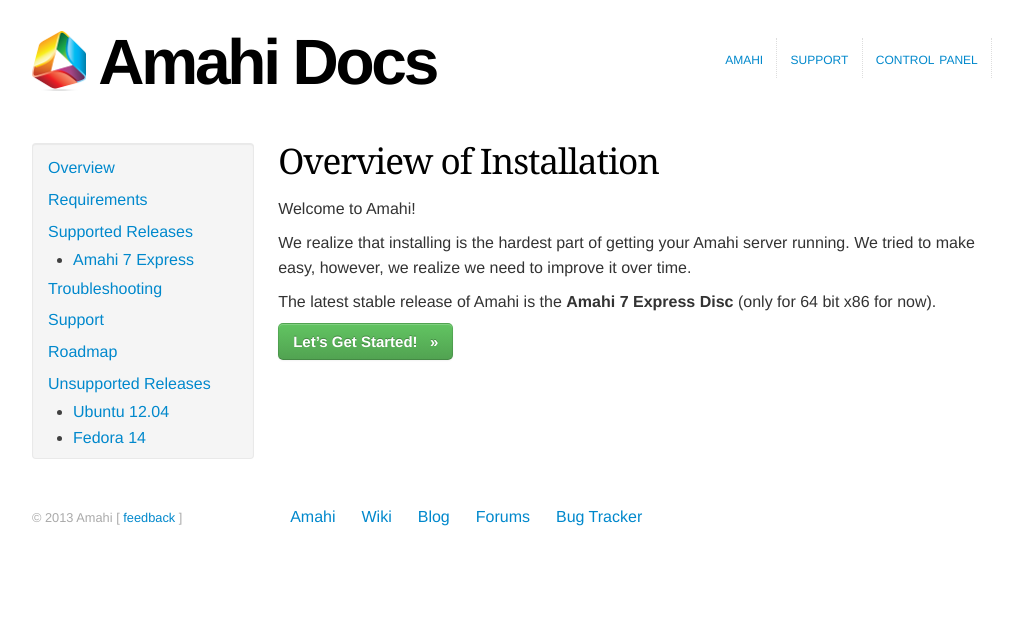
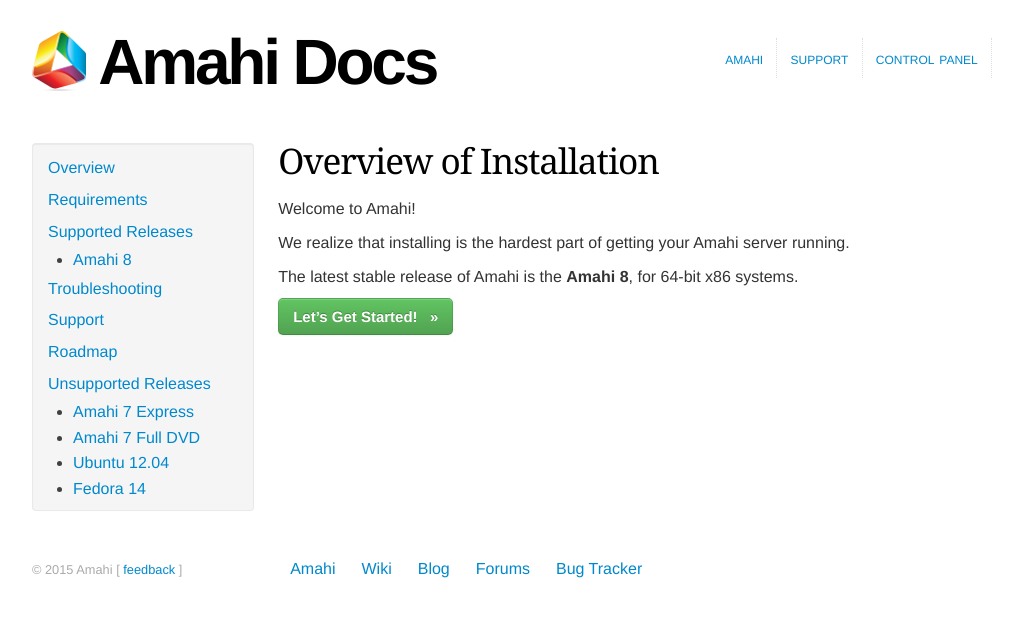
Before and after one commit to amahi/docs, a Jekyll site: the page built from index.md, in a window 1280 px wide. Shown: the top 617 px of the page, without its empty margins (128-1151 px from the left). Built offline with Jekyll 4.4.1, drawn with Linux system fonts in a browser that asks for light colours; nearby versions of some CDN libraries.

```diff
--- a/404.html
+++ b/404.html
@@ -57,7 +57,7 @@
 
     <div class="row Footer">
       <div class="span12">
-	      &copy; 2013 <a href="http://www.amahi.org/">Amahi</a> | <a href="http://wiki.amahi.org/">Wiki</a> | <a href="http://blog.amahi.org/">Blog</a> | <a href="http://forums.amahi.org/">Forums</a> | <a href="http://bugs.amahi.org/">Bug Tracker</a>
+	      &copy; 2015 <a href="http://www.amahi.org/">Amahi</a> | <a href="http://wiki.amahi.org/">Wiki</a> | <a href="http://blog.amahi.org/">Blog</a> | <a href="http://forums.amahi.org/">Forums</a> | <a href="http://bugs.amahi.org/">Bug Tracker</a>
       </div>
     </div>
   </div>
--- a/_includes/footer.html
+++ b/_includes/footer.html
@@ -3,7 +3,7 @@
     <div class="row-fluid Footer">
 
 	<div class="span3 first copyright">
-		&copy; 2013 Amahi
+		&copy; 2015 Amahi
 		[ <a href="https://github.com/amahi/docs" target="_blank">feedback</a> ]
 	</div>
 
--- a/_layouts/homepage.html
+++ b/_layouts/homepage.html
@@ -12,7 +12,7 @@
 				<li{% if page.current == 'releases' %} class="active"{% endif %}>
 				<a>Supported Releases</a>
 				<ul>
-					<li><a href="amahi-7-express.html">Amahi 7 Express</a></li>
+					<li><a href="amahi-8.html">Amahi 8</a></li>
 				</ul>
 				</li>
 				<li>
@@ -27,6 +27,8 @@
 				<li{% if page.current == 'old_releases' %} class="active"{% endif %}>
 				<a>Unsupported Releases</a>
 				<ul>
+					<li><a href="amahi-7-express.html">Amahi 7 Express</a></li>
+					<li><a href="https://wiki.amahi.org/index.php/Amahi_7_full_DVD">Amahi 7 Full DVD</a></li>
 					<li><a href="ubuntu-12.html">Ubuntu 12.04</a></li>
 					<li><a href="fedora-14.html">Fedora 14</a></li>
 				</ul>
--- a/index.md
+++ b/index.md
@@ -6,8 +6,8 @@ title: Overview
 
 Welcome to Amahi!
 
-We realize that installing is the hardest part of getting your Amahi server running. We tried to make easy, however, we realize we need to improve it over time.
+We realize that installing is the hardest part of getting your Amahi server running.
 
-The latest stable release of Amahi is the **Amahi 7 Express Disc** (only for 64 bit x86 for now).
+The latest stable release of Amahi is the **Amahi 8**, for 64-bit x86 systems.
 
-<a class="btn btn-primary btn-large btn-success" href="amahi-7-express.html"><strong> Let's Get Started! &nbsp; &raquo; </strong></a>
+<a class="btn btn-primary btn-large btn-success" href="amahi-8.html"><strong> Let's Get Started! &nbsp; &raquo; </strong></a>
```
Also changed, not shown: amahi-8.md (added, +38 -0 lines).
